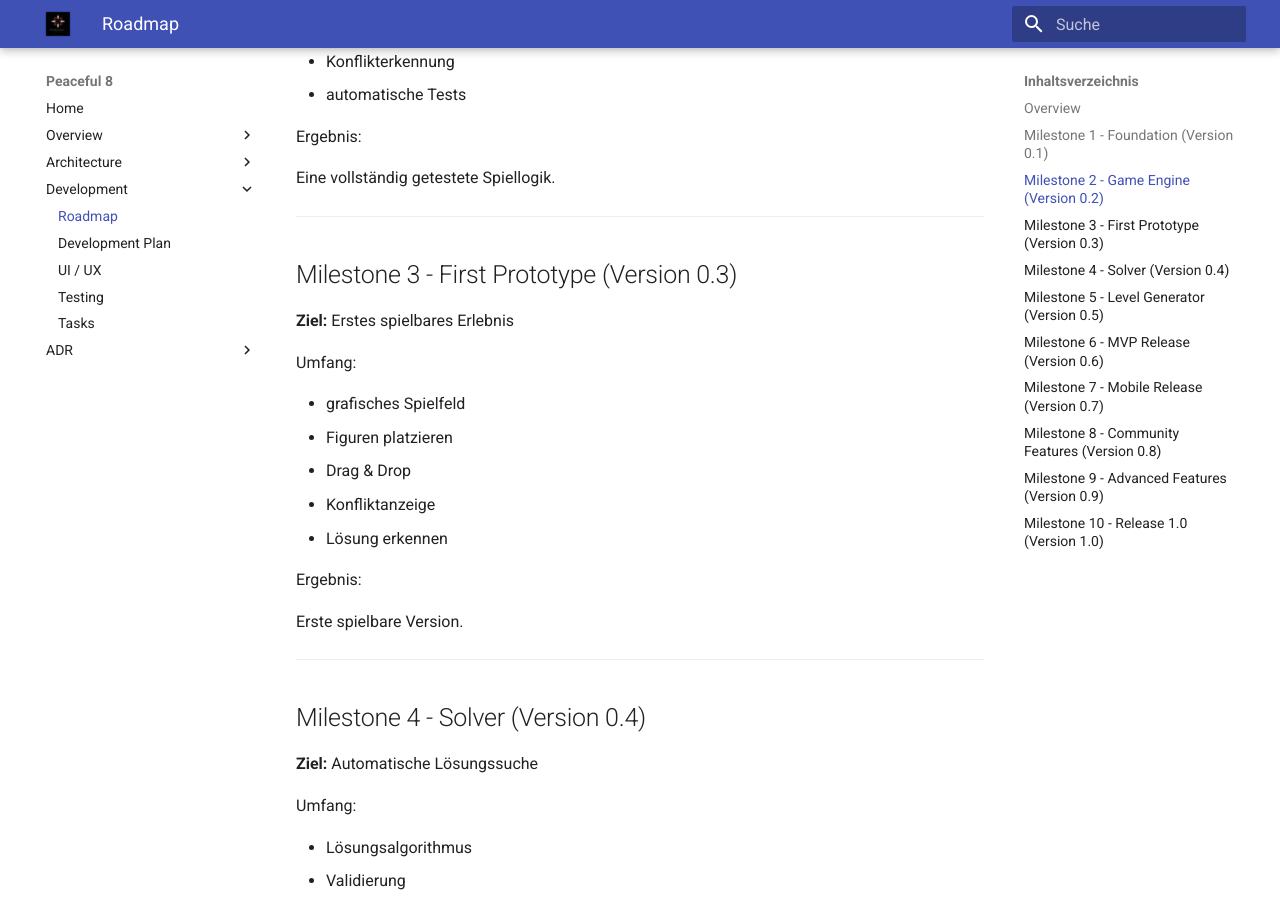
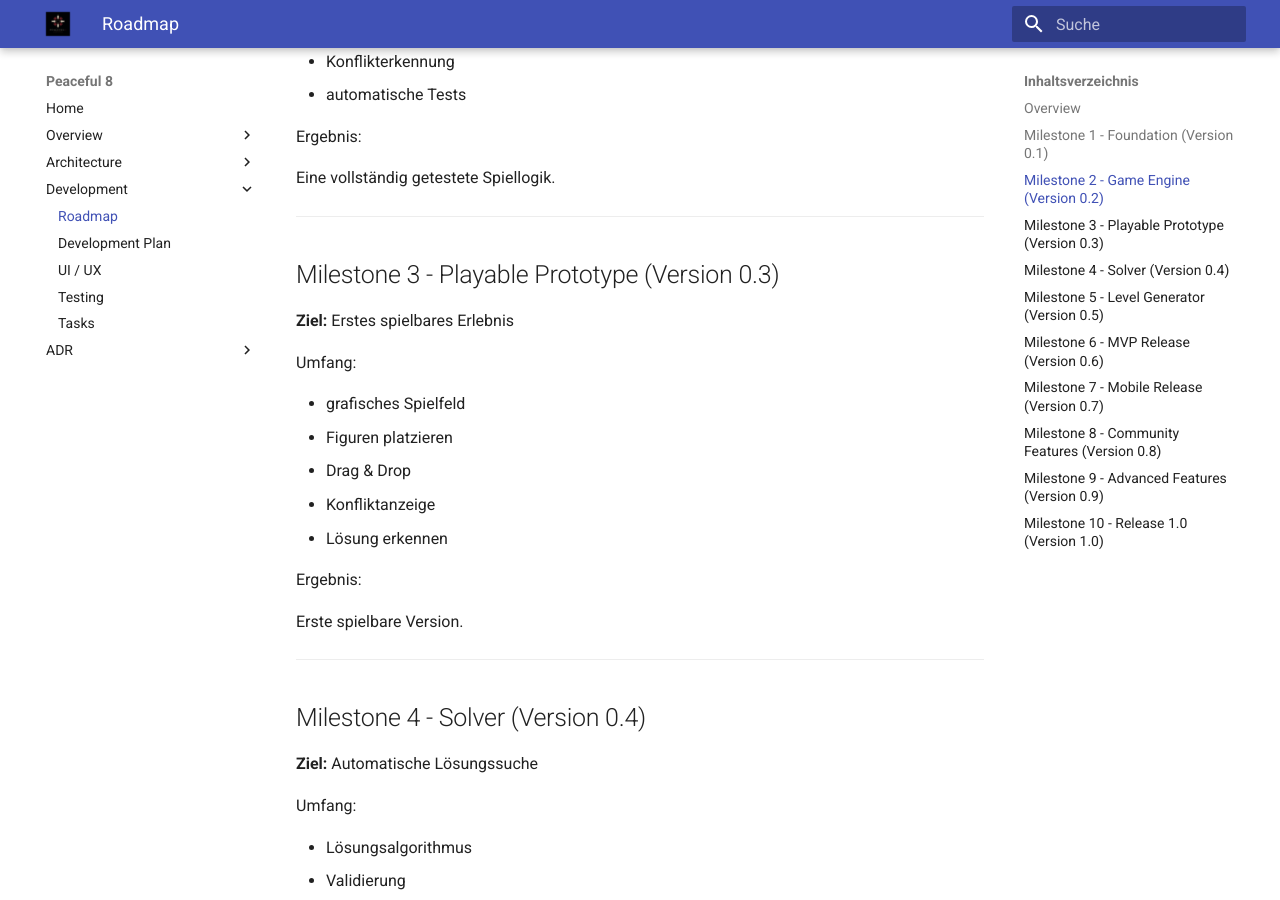
Before and after one commit to clavicarius/peaceful-8, an MkDocs documentation site: the page built from docs/development/ROADMAP.md, in a window 1280 px wide and 900 px high, scrolled down 1417 px. Built offline with MkDocs 1.6.1 and Material for MkDocs 9.7.7, drawn with Linux system fonts in a browser that asks for light colours; some of the changed text lies outside the part shown.

Commit message:
docs: align roadmap milestone wording
Co-authored-by: clavicarius <36035933+clavicarius@users.noreply.github.com>

```diff
--- a/docs/development/ROADMAP.md
+++ b/docs/development/ROADMAP.md
@@ -6,7 +6,7 @@
 | ------- | ------------------ |
 | **0.1** | Foundation         |
 | **0.2** | Game Engine        |
-| **0.3** | First Prototype    |
+| **0.3** | Playable Prototype |
 | **0.4** | Solver             |
 | **0.5** | Level Generator    |
 | **0.6** | MVP Release        |
@@ -53,7 +53,7 @@ Eine vollständig getestete Spiellogik.
 
 ---
 
-## Milestone 3 - First Prototype (Version 0.3)
+## Milestone 3 - Playable Prototype (Version 0.3)
 
 **Ziel:** Erstes spielbares Erlebnis
 
```
Also changed, not shown: docs/development/DEVELOPMENT_PLAN.md (+1 -1 lines).
